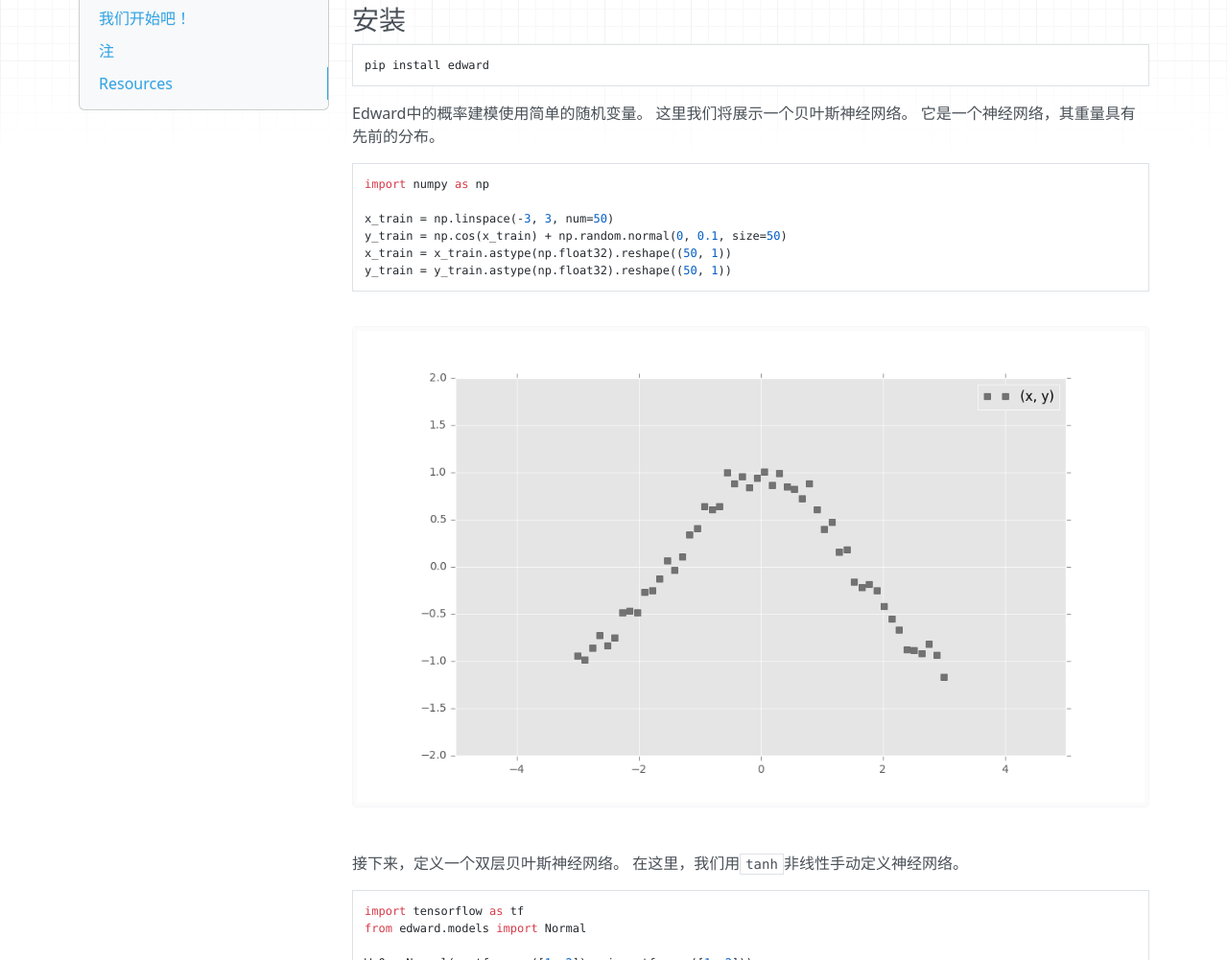
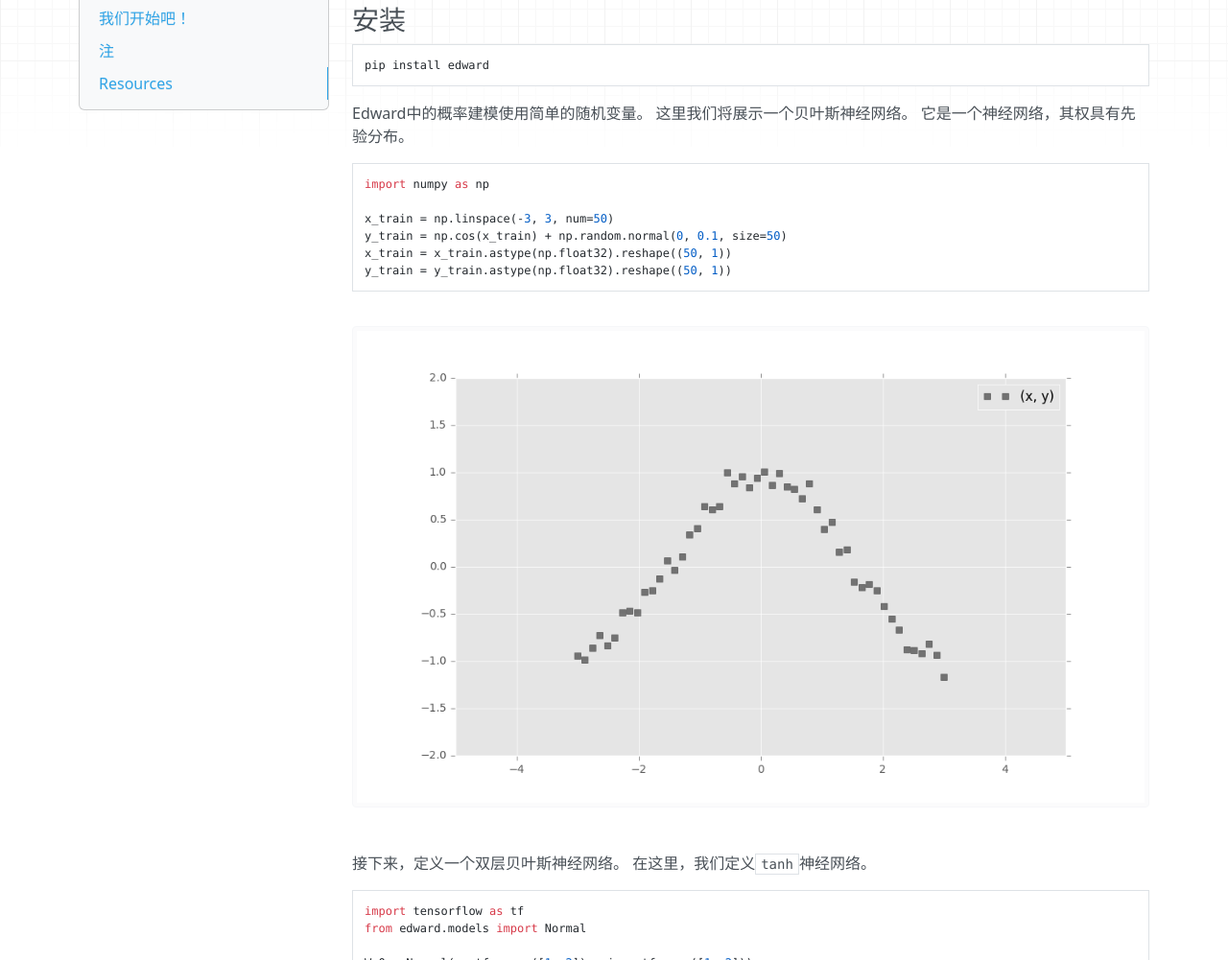
Before and after one commit to limberc/Ed-cn, an MkDocs documentation site: the page built from docs/index.md, in a window 1280 px wide and 1400 px high, scrolled down 1214 px. Shown: the part 153-1154 px from the top of the window at 96% size. Built offline with MkDocs 1.6.1, drawn with Linux system fonts in a browser that asks for light colours; nearby versions of some CDN libraries; old or Windows-style settings are respelled for this version of MkDocs.

Commit message:
Fix some errors

````diff
--- a/docs/index.md
+++ b/docs/index.md
@@ -58,7 +58,7 @@
 pip install edward
 ```
 
-Edward中的概率建模使用简单的随机变量。 这里我们将展示一个贝叶斯神经网络。 它是一个神经网络，其重量具有先前的分布。
+Edward中的概率建模使用简单的随机变量。 这里我们将展示一个贝叶斯神经网络。 它是一个神经网络，其权具有先验分布。
 
 ```python
 import numpy as np
@@ -71,7 +71,7 @@
 
 ![getting-started-fig0](getting-started-fig0.png)
 
-接下来，定义一个双层贝叶斯神经网络。 在这里，我们用`tanh`非线性手动定义神经网络。
+接下来，定义一个双层贝叶斯神经网络。 在这里，我们定义`tanh`神经网络。
 
 ```python
 import tensorflow as tf
````
